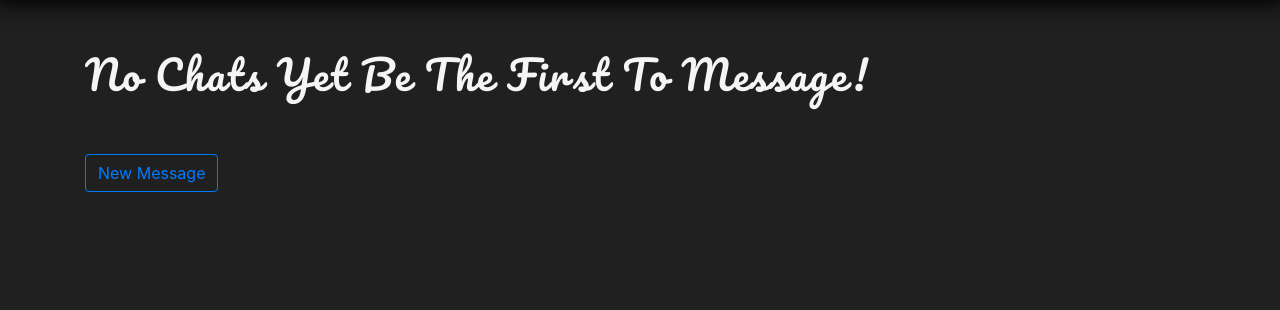
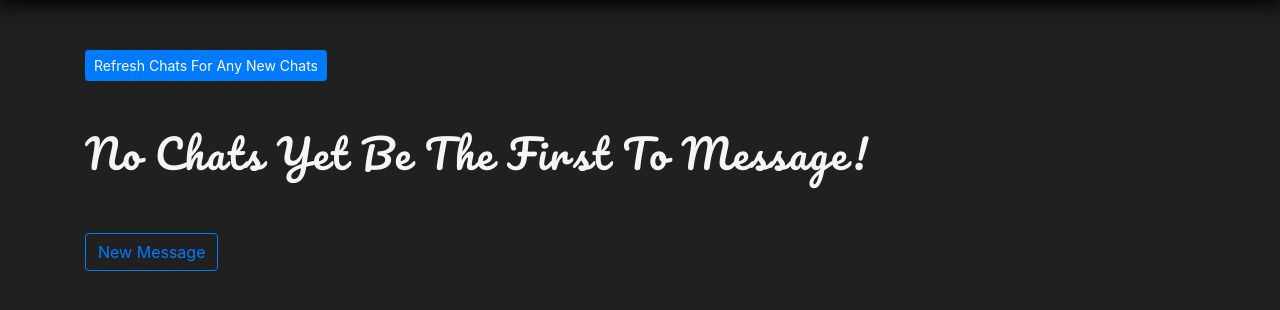
Before and after one commit to ahmishra/Django-Chat-App, a Django app: template templates/chat/chat_list.html in a window 1280 px wide. Shown: the part 56-366 px from the top of the page. Run offline with Django 3.2, Linux system fonts and the light colour scheme; the template is opened without the code that fills it, so the values that code supplies are empty; some libraries are stand-ins or nearby versions.

Commit message:
Added A Refresh button to refresh the chats

```diff
--- a/templates/chat/chat_list.html
+++ b/templates/chat/chat_list.html
@@ -5,6 +5,8 @@
 {% endblock title %}
 
 {% block content %}
+    <a href="/chat"><button class="btn btn-sm btn-primary">Refresh Chats For Any New Chats</button></a><br><br><br>
+
     {% for chat in object_list %}
 
 
```
Also changed, not shown: db.sqlite3 (added).
